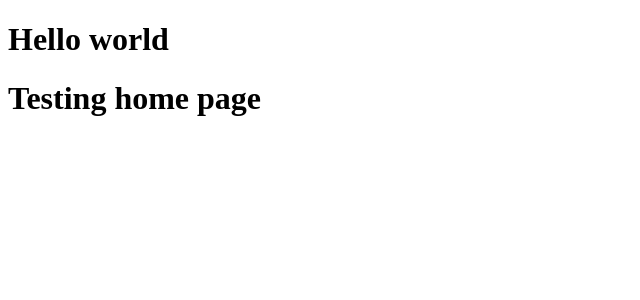
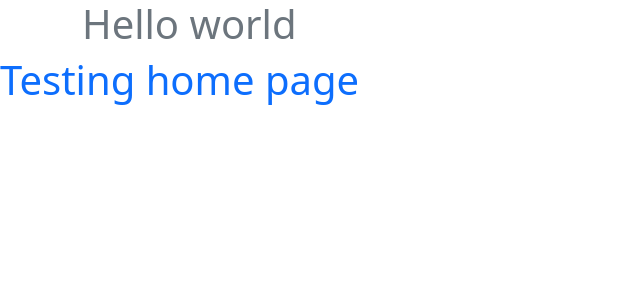
Before and after one commit to Freedy-FR/CI-P5-MagnaPlate, a Django app: page / in a window 1280 px wide. Shown: the top 300 px of the page, without its empty margins (0-640 px from the left). Run offline with Django 3.2, Linux system fonts and the light colour scheme.

Commit message:
refactor: :lipstick: Add bootstrap cdn to base template

```diff
--- a/home/templates/home/index.html
+++ b/home/templates/home/index.html
@@ -4,6 +4,6 @@
 
 {% block content %}
 
-    <h1>Testing home page</h1>
+    <h1 class="text-primary">Testing home page</h1>
 
 {% endblock %}
--- a/templates/base.html
+++ b/templates/base.html
@@ -5,23 +5,24 @@
   <head>
 
     {% block meta %}
-        <meta http-equiv="X-UA-Compatible" content="ie=edge">
-        <meta charset="utf-8">
-        <meta name="viewport" content="width=device-width, initial-scale=1, shrink-to-fit=no">
+      <meta http-equiv="X-UA-Compatible" content="ie=edge">
+      <meta charset="utf-8">
+      <meta name="viewport" content="width=device-width, initial-scale=1, shrink-to-fit=no">
     {% endblock %}
 
     {% block extra_meta %}
     {% endblock %}
 
     {% block corecss %}
-        <link rel="stylesheet" href="">
+      <link href="https://cdn.jsdelivr.net/npm/bootstrap@5.3.2/dist/css/bootstrap.min.css" rel="stylesheet" integrity="sha384-T3c6CoIi6uLrA9TneNEoa7RxnatzjcDSCmG1MXxSR1GAsXEV/Dwwykc2MPK8M2HN" crossorigin="anonymous">
+      <link rel="stylesheet" href="{% static 'css/base.css' %}">
     {% endblock %}
 
     {% block extra_css %}
     {% endblock %}
 
     {% block corejs %}
-
+      <script src="https://cdn.jsdelivr.net/npm/bootstrap@5.3.2/dist/js/bootstrap.bundle.min.js" integrity="sha384-C6RzsynM9kWDrMNeT87bh95OGNyZPhcTNXj1NW7RuBCsyN/o0jlpcV8Qyq46cDfL" crossorigin="anonymous"></script>
     {% endblock %}
 
     {% block extra_js %}
@@ -32,7 +33,7 @@
 
   <body>
 
-    <h1> Hello world</h1>
+    <div class="container"> <h1 class="text-secondary">Hello world</h1></div>
 
     {% block content %}
 
```
